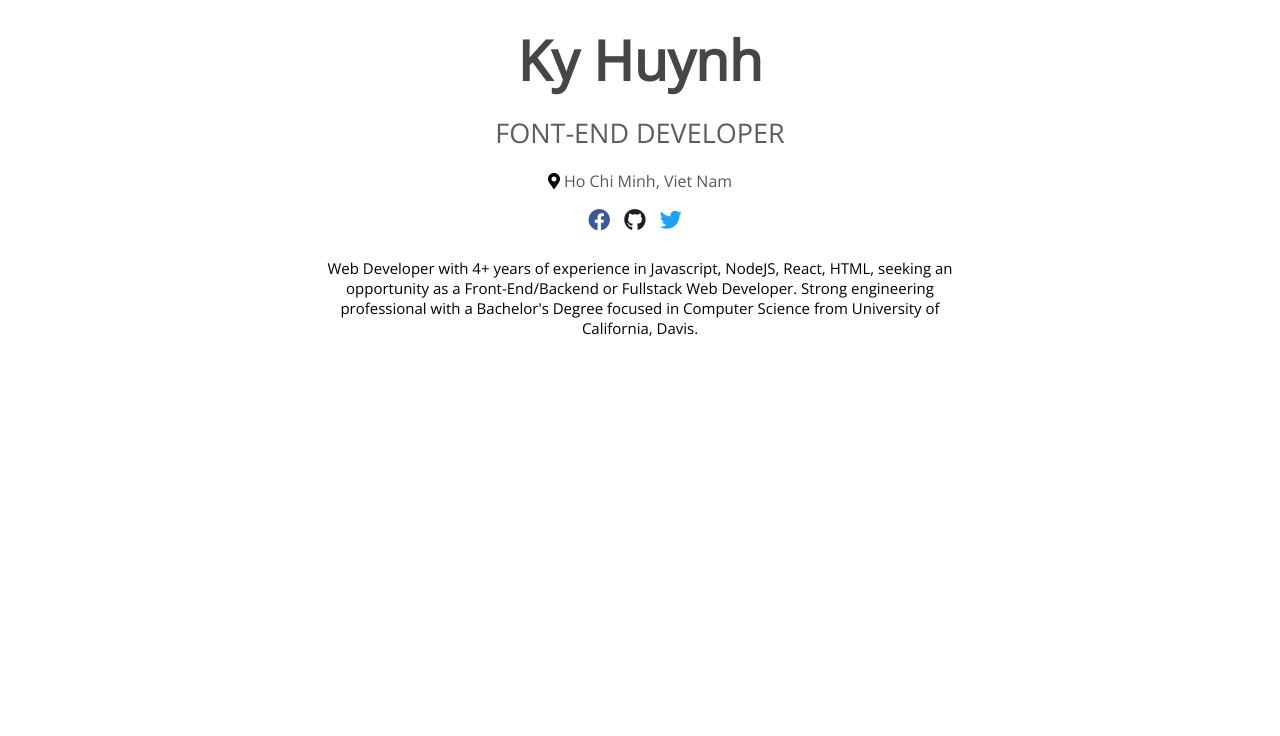
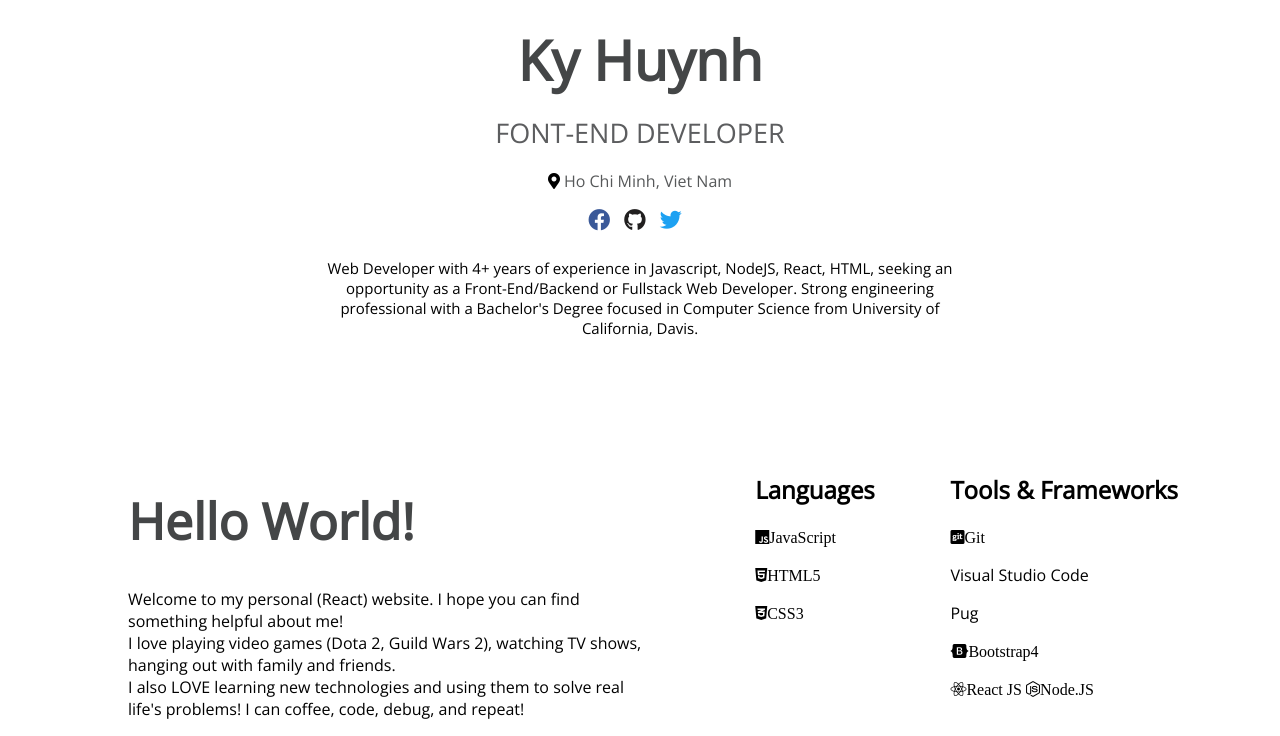
Before and after one commit to jiachihuynh/my_resume, a website: page index.html in a window 1280 px wide. Shown: the part 427-1163 px from the top of the page. Before the commit the page ends 800 px from the top, so only its background shows below. Drawn offline with nearby package versions, Linux system fonts and the light colour scheme.

Commit message:
Update about & skills

```diff
--- a/index.html
+++ b/index.html
@@ -27,7 +27,7 @@
         </div>
     </header>
 
-    <div>
+    <div class="name-position">
         <h1>Ky Huynh</h1>
         <h2>FONT-END DEVELOPER</h2>
     </div>
@@ -56,6 +56,32 @@
             </p>
         </div>
     </div>
+
+    <div class="row-flex">
+        <div class="greeting">
+            <h1>Hello World!</h1>
+            <p>Welcome to my personal (React) website. I hope you can find something helpful about me! <br>
+            I love playing video games (Dota 2, Guild Wars 2), watching TV shows, hanging out with family and friends.
+            <br>I also LOVE learning new technologies and using them to solve real life's problems! I can coffee, code, debug, and repeat!</p>
+        </div>
+        <div class="row-flex languages-tools">
+            <div class="languages">
+                <h2>Languages</h2>
+                <p><i class="fab fa-js">JavaScript</i></p>
+                <p><i class="fab fa-html5">HTML5</i></p>
+                <p><i class="fab fa-css3-alt">CSS3</i></p>
+            </div>
+            <div class="tools">
+                <h2>Tools & Frameworks</h2>
+                <i class="fab fa-git-square">Git</i>
+                <p>Visual Studio Code</p>
+                <p>Pug</p>
+                <p><i class="fab fa-bootstrap">Bootstrap4</i></p>
+                <i class="fab fa-react">React JS</i>
+                <i class="fab fa-node-js">Node.JS</i>
+            </div>
+        </div>
+    </div>
 <script></script>
 </body>
 </html>
--- a/styles.css
+++ b/styles.css
@@ -68,14 +68,14 @@ a {
     padding: 2px;
 }
 
-h1 {
+.name-position h1 {
     text-align: center;
     margin-top: -40px;
     font-size: 55px;
     color: #444647;
 }
 
-h2 {
+.name-position h2 {
     text-align: center;
     color: #5c5d5f;
     font-weight: 300;
@@ -123,3 +123,27 @@ h2 {
     width: 50%;
     font-size: 15px;
 }
+
+.row-flex .greeting {
+    width: 50%;
+    margin-top: 100px;
+    padding-left: 10vw;
+    padding-right: 8vw;
+}
+
+.greeting h1 {
+    text-align: left;
+    color: #444647;
+    font-size: 50px;
+}
+
+.row-flex .languages-tools {
+    width: 50%;
+    margin-top: 100px;
+}
+
+.languages {
+    width: 25%;
+    text-align: left;
+    padding-right: 5vw;
+}
```
